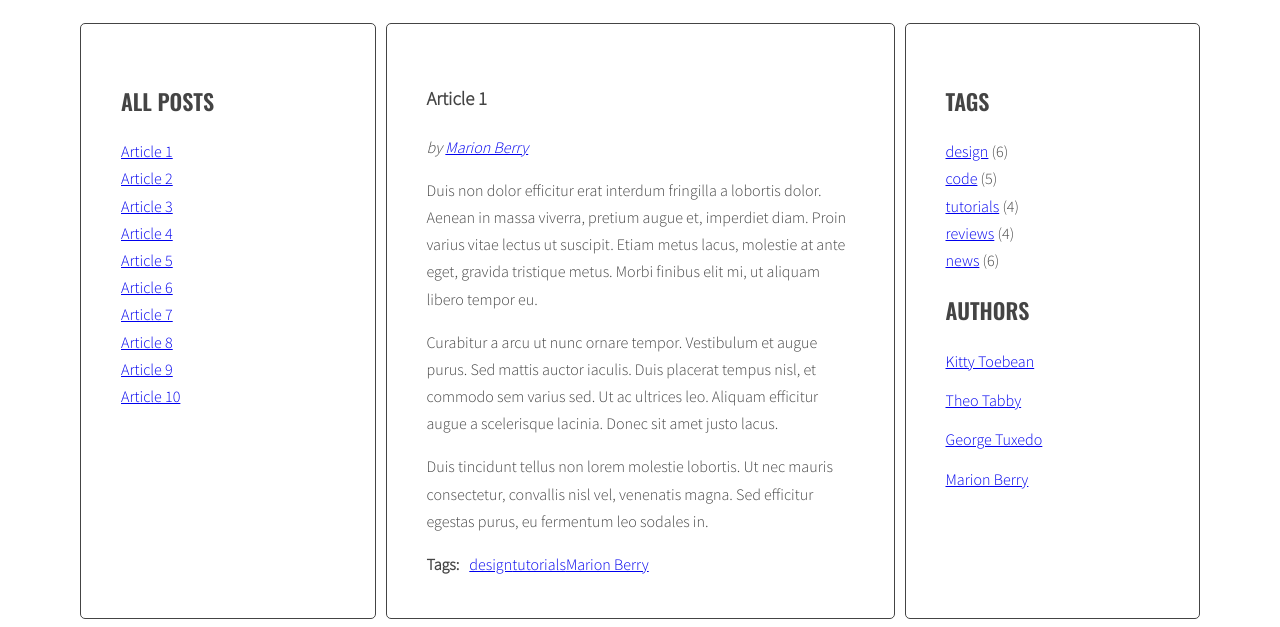
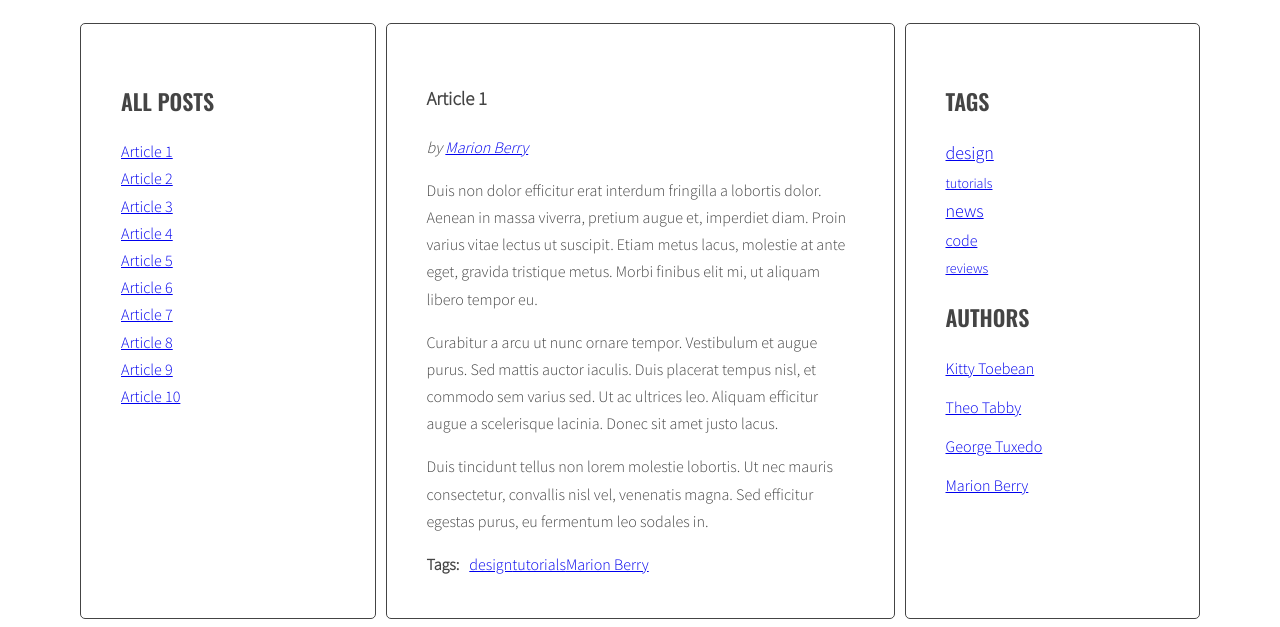
Before and after one commit to Saper420/javascript-blog, a website: page index.html in a window 1280 px wide. Shown: the part 220-847 px from the top of the page. Drawn offline with nearby package versions, Linux system fonts and the light colour scheme.

Commit message:
auto create tag list

```diff
--- a/index.html
+++ b/index.html
@@ -189,11 +189,7 @@
             <aside class="sidebar">
               <h2 class="section-title">Tags</h2>
               <ul class="list tags">
-                <li><a href="#tag-design">design</a> <span>(6)</span></li>
-                <li><a href="#tag-code">code</a> <span>(5)</span></li>
-                <li><a href="#tag-tutorials">tutorials</a> <span>(4)</span></li>
-                <li><a href="#tag-reviews">reviews</a> <span>(4)</span></li>
-                <li><a href="#tag-news">news</a> <span>(6)</span></li>
+
               </ul>
               <h2 class="section-title">Authors</h2>
               <ul class="list authors">
--- a/js/script.js
+++ b/js/script.js
@@ -61,15 +61,51 @@ for(let link of links){
   link.addEventListener('click', titleClickHandler);
 }
 
+function calculateTagsParams(tags){
+  const params = {min: 999999 , max: 0};
+  for(let tag in tags){
+    console.log(tag + ' is used ' + tags[tag] + ' times');
+    if(tags[tag] > params.max){
+      params.max = tags[tag];
+    }
+    if(tags[tag] < params.min){
+      params.min = tags[tag];
+    }
+  }
+  return params;
+}
+
 function generateTags(){
+  let allTags = {};
   const listOfArticle = document.querySelectorAll(optArticleSelector);
-  for(let listOfArticles of listOfArticle){
-    const tagOfList = listOfArticles.querySelector(optArticleTagsSelector);
-    const tags = listOfArticles.getAttribute('data-tags');
-    const articleTagsArray = tags.split(' ');
-    for(let tag of articleTagsArray){
-      tagOfList.innerHTML += `<li><a href="#tag-${tag}">${tag}</a></li>`;
+  for(let allArticle of listOfArticle){
+    const tagOfList = allArticle.querySelector(optArticleTagsSelector);
+    const dataTag = allArticle.getAttribute('data-tags');
+    const tagsArray = dataTag.split(' ');
+    for(let tagArray of tagsArray){
+      tagOfList.innerHTML += `<li><a href="#tag-${tagArray}">${tagArray}</a></li>`;
+      if(!allTags.hasOwnProperty(tagArray)){
+        allTags[tagArray] = 1;
+      }else{
+        allTags[tagArray]++;
+      }
     }
+    const tagList = document.querySelector('.tags');
+    const tagStyle = calculateTagsParams(allTags);
+    console.log('tagsParams',tagStyle);
+    let allTagsHTML = '';
+    for(let tag in allTags){
+      let color;
+      if(allTags[tag] === tagStyle.min){
+        color = 1;
+      }else if(allTags[tag] === tagStyle.max){
+        color = 3;
+      }else{
+        color = 2;
+      }
+      allTagsHTML += `<li><a class="color-${color}" href="#tag-${tag}">${tag}</a></li>`;
+    }
+    tagList.innerHTML = allTagsHTML;
   }
 }
 
--- a/sass/style.scss
+++ b/sass/style.scss
@@ -122,3 +122,14 @@ body {
     margin: 0 10px 0 0;
   }
 }
+
+/* JS */
+.color-3{
+  font-size: 18px
+}
+.color-2{
+  font-size: 16px
+}
+.color-1{
+  font-size: 14px
+}
```
Also changed, not shown: css/style.css, 1 other file.
